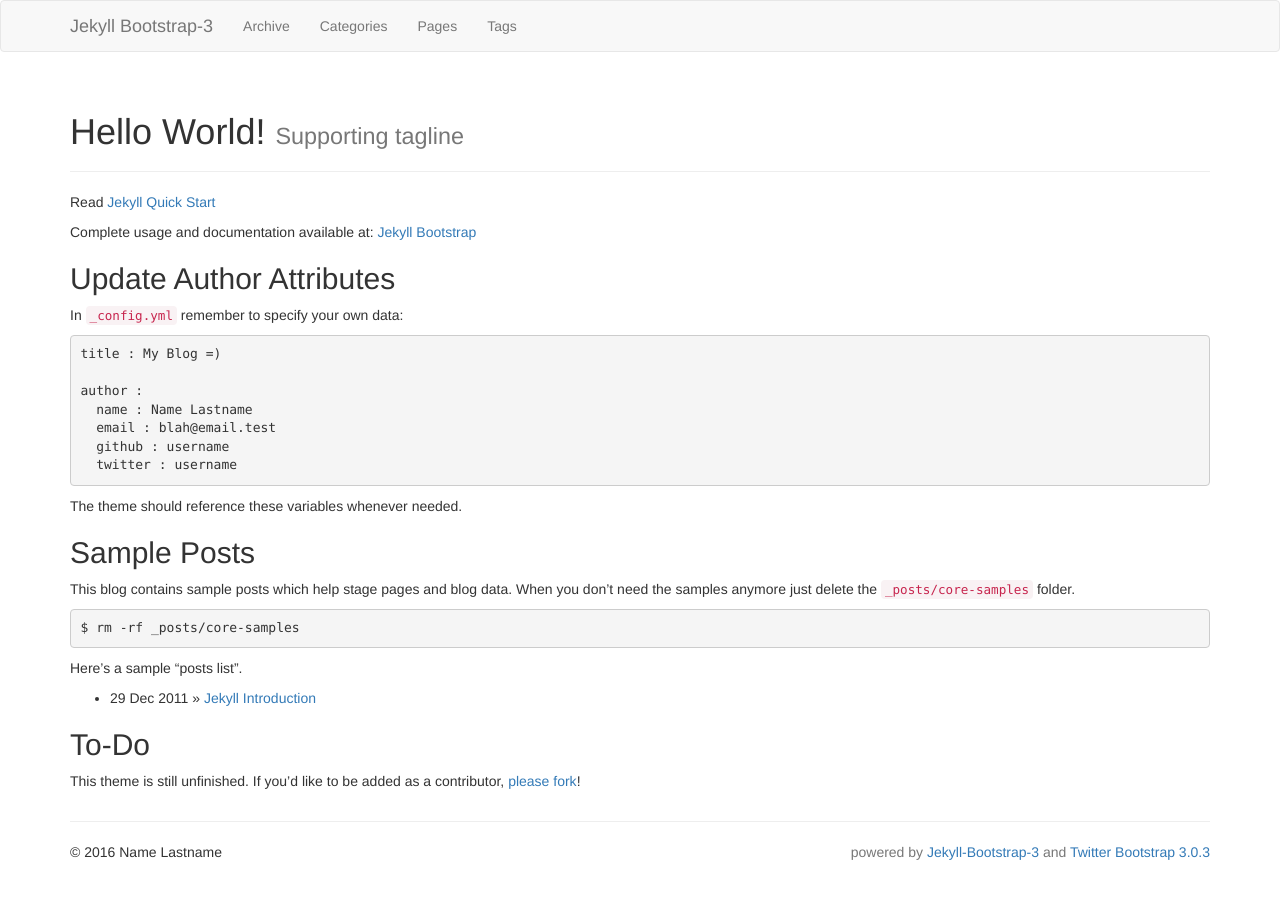
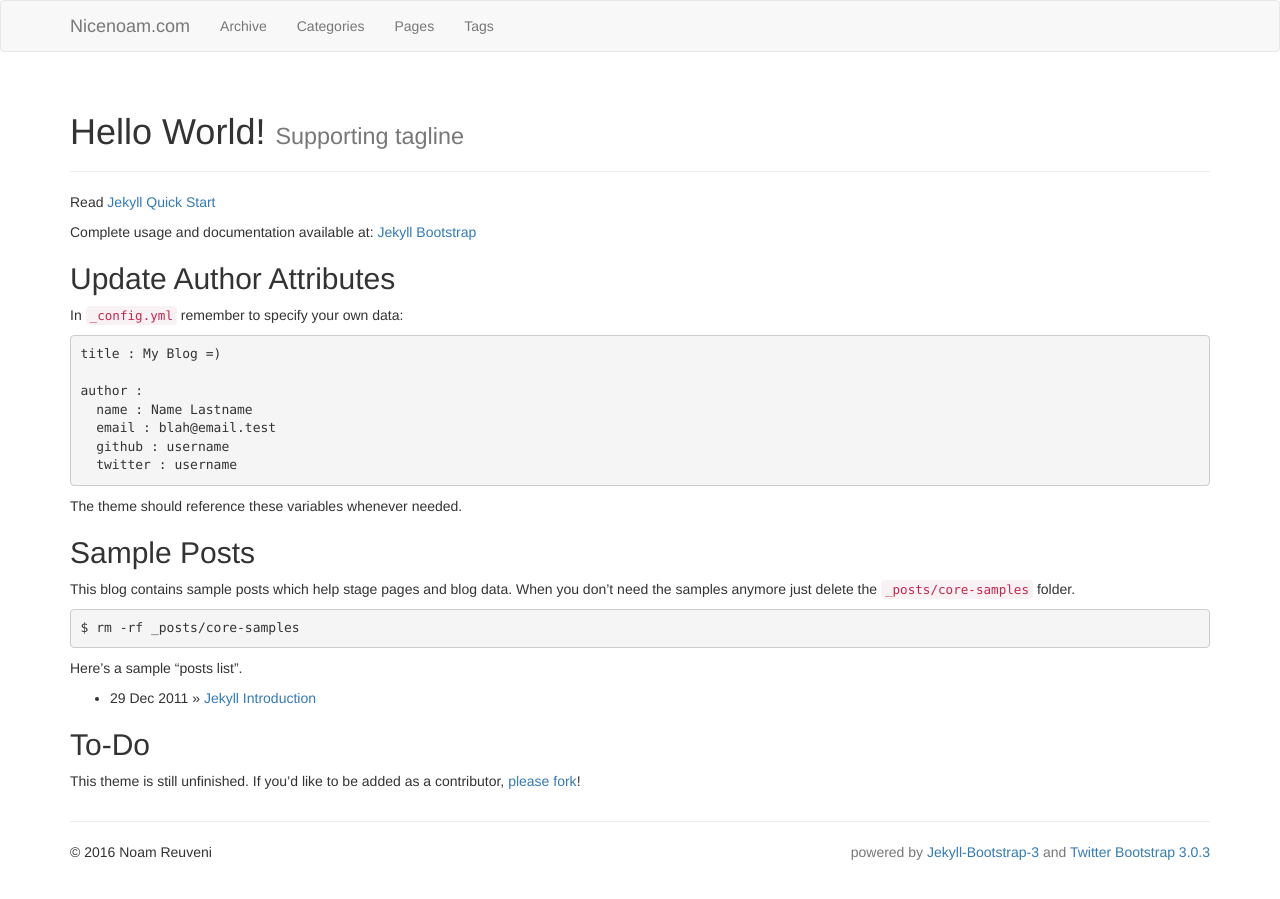
Before and after one commit to nicenoam/nicenoam.github.io, a Jekyll site: the page built from index.md, in a window 1280 px wide. Built offline with Jekyll 4.4.1, drawn with Linux system fonts in a browser that asks for light colours; nearby versions of some CDN libraries; library files that are not in the unit come from our copies.

Commit message:
Update readme and config

```diff
--- a/_config.yml
+++ b/_config.yml
@@ -11,14 +11,13 @@ markdown: kramdown
 # Themes are encouraged to use these universal variables
 # so be sure to set them if your theme uses them.
 #
-title : Jekyll Bootstrap-3
-tagline: Site Tagline
+title : Nicenoam.com
+tagline: The site for Noam Reueveni
 author :
-  name : Name Lastname
-  email : blah@email.test
-  github : username
-  twitter : username
-  feedburner : feedname
+  name : Noam Reuveni
+  email : noam@nicenoam.com
+  github : nicenoam
+  twitter : nicenoam
 
 # The production_url is only used when full-domain names are needed
 # such as sitemap.txt
@@ -28,7 +27,7 @@ author :
 # Else if you are pushing to username.github.io, replace with your username.
 # Finally if you are pushing to a GitHub project page, include the project name at the end.
 #
-production_url : http://username.github.io
+production_url : http://nicenoam.github.io
 
 # All Jekyll-Bootstrap specific configurations are namespaced into this hash
 #
```
Also changed, not shown: README.md.
